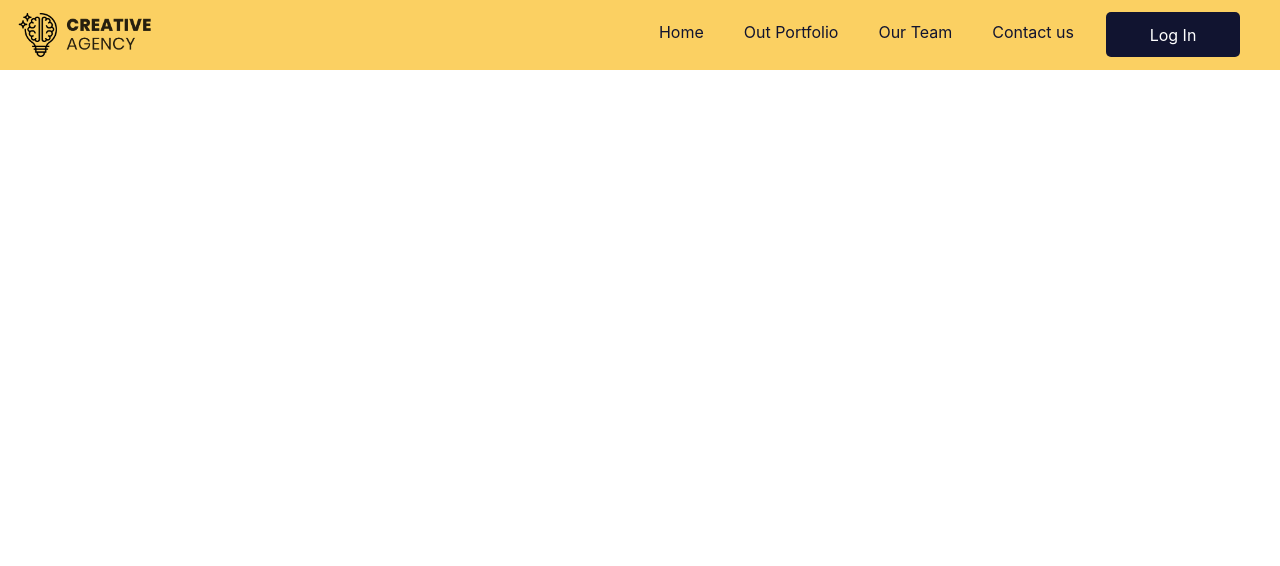
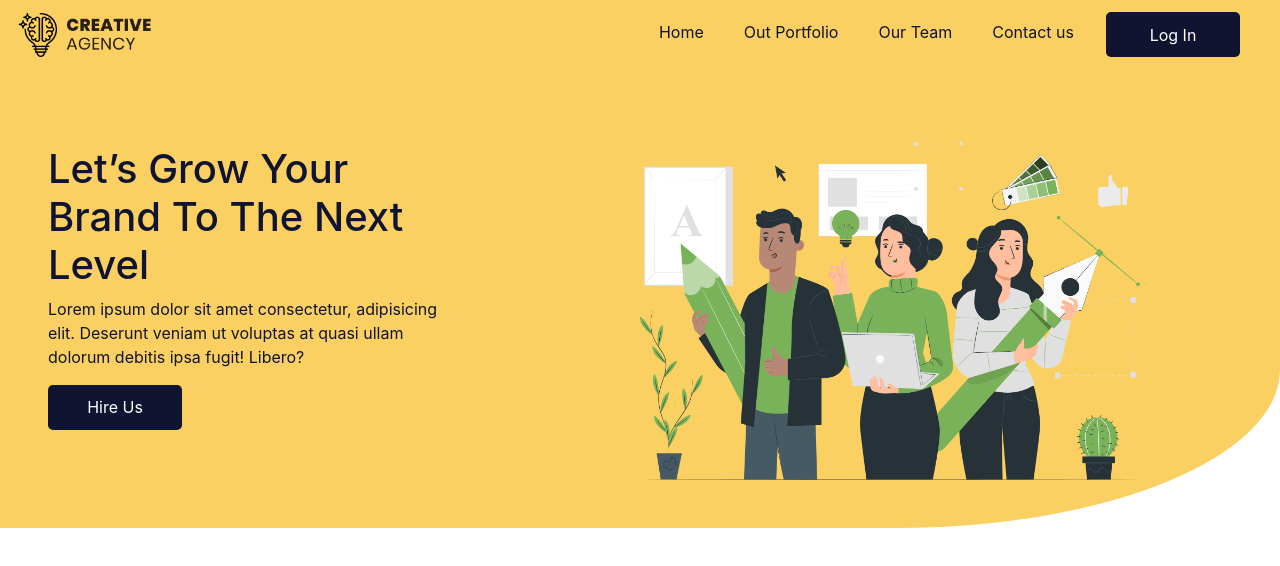
Before and after one commit to SysCall97/creative-agency-client, a React (Create React App) app: page / in a window 1280 px wide. Shown: the top 566 px of the page. Built offline with nearby package versions, Linux system fonts and the light colour scheme.

Commit message:
headerMain completed

```diff
--- a/src/components/Home/Header/Header.js
+++ b/src/components/Home/Header/Header.js
@@ -1,10 +1,12 @@
 import React from 'react';
+import HeaderMain from '../HeaderMain/HeaderMain';
 import Navbar from '../Navbar/Navbar';
 
 const Header = () => {
     return (
-        <div style={{backgroundColor:"#FBD062"}}>
+        <div className="mr-0" style={{backgroundColor:"#FBD062", borderBottomRightRadius:"30%"}}>
             <Navbar />
+            <HeaderMain />
         </div>
     );
 };
--- /dev/null
+++ b/src/components/Home/HeaderMain/HeaderMain.js
@@ -0,0 +1,25 @@
+import React from 'react';
+import frame from '../../../images/logos/Frame.png';
+
+const HeaderMain = () => {
+    return (
+        <section className="row mt-4 pb-5 mw-100">
+            <div className="col-md-4 ml-5 d-flex flex-column align-items-start justify-content-center">
+                <h1 className="text-brand">
+                    Let’s Grow Your Brand To The Next Level
+                </h1>
+
+                <p className="text-brand">
+                    Lorem ipsum dolor sit amet consectetur, adipisicing elit. Deserunt veniam ut voluptas at quasi ullam dolorum debitis ipsa fugit! Libero?
+                </p>
+
+                <button className="btn-brand">Hire Us</button>
+            </div>
+            <div className="col-md-6 ml-auto mt-5 pr-0 mr-0">
+                <img className="img-fluid mr-4" src={frame} alt="" width="80%" />
+            </div>
+        </section>
+    );
+};
+
+export default HeaderMain;
```
